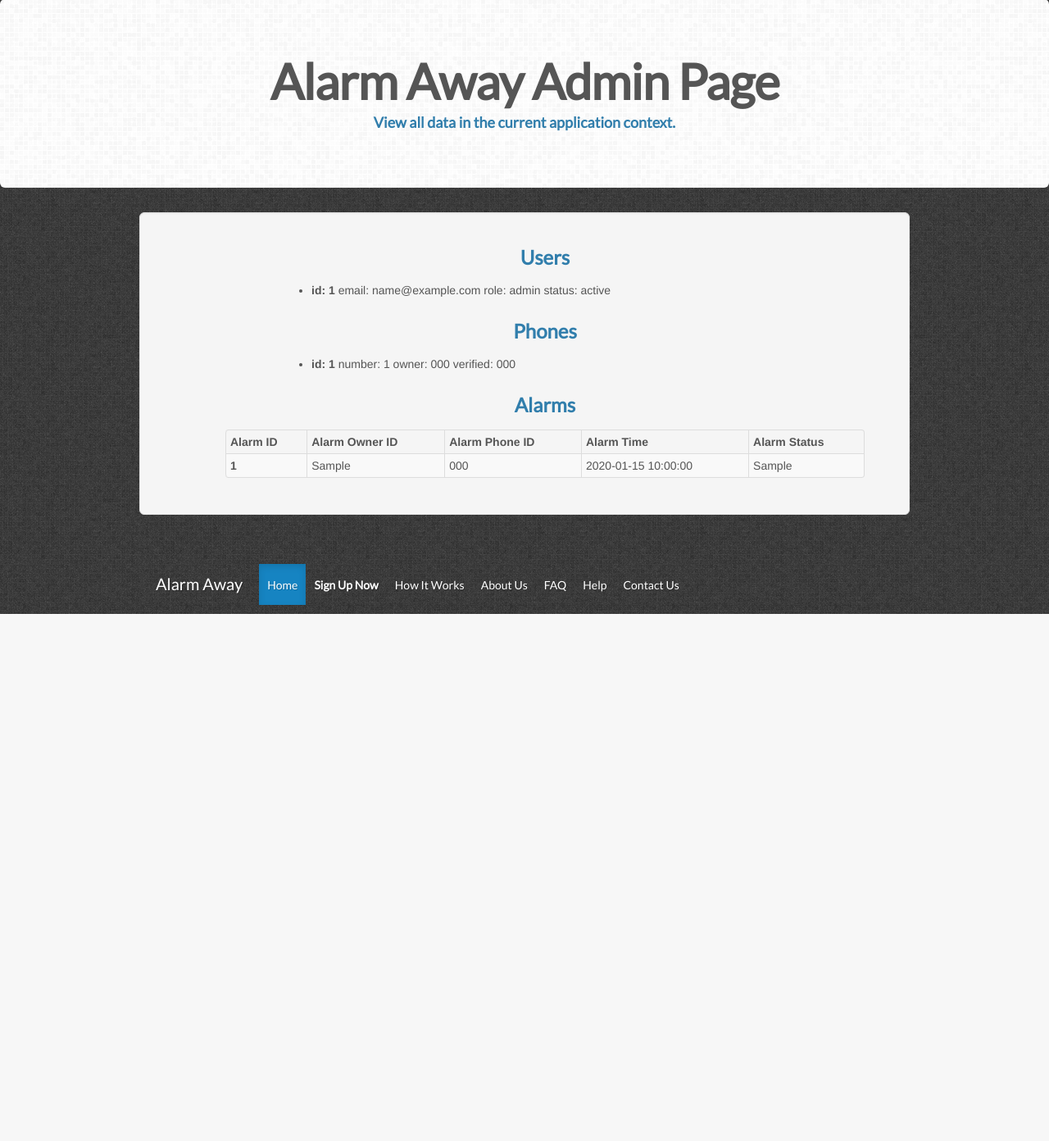
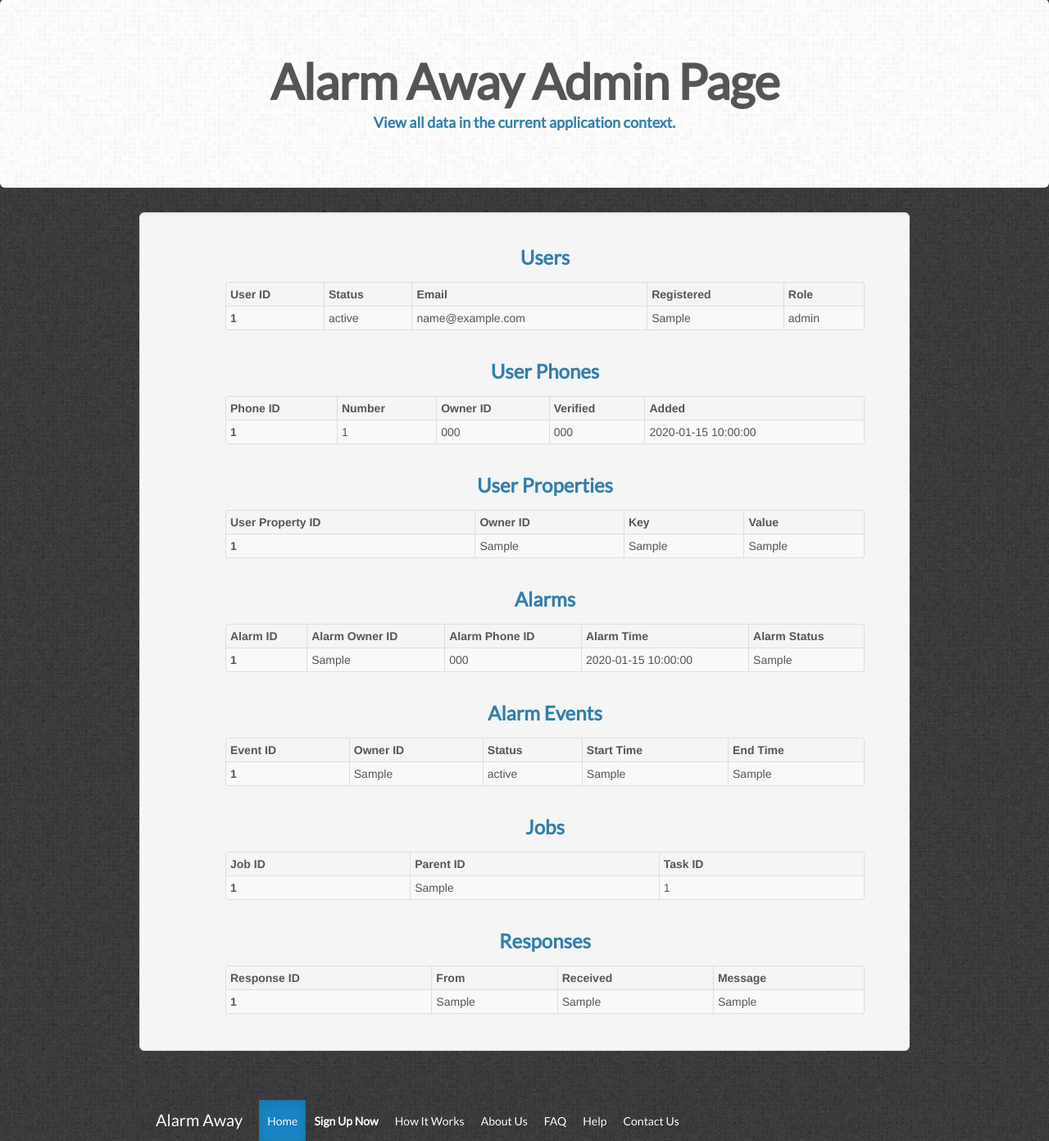
Before and after one commit to JRoszkow789/alarmaway, a Flask app: template templates/admin.html in a window 1280 px wide. Shown: the part 51-1443 px from the top of the page at 82% size. Before the commit the page ends 800 px from the top, so only its background shows below. Run offline with Flask 2, Linux system fonts and the light colour scheme; the template is opened without the code that fills it: most values are stand-ins (such as "Sample title", 1, 10 or a date in 2020); some libraries are stand-ins or nearby versions.

Commit message:
Updated Admin panel to show all data, including responses, jobs, and user_properties. Few other minor visual only tweaks.

```diff
--- a/alarmaway.py
+++ b/alarmaway.py
@@ -688,10 +688,13 @@ def admin_panel():
     alarms = query_db('select * from alarms')
     alarm_events = query_db('select * from alarm_events')
     user_phones = query_db('select * from user_phones')
+    user_properties = query_db('select * from user_properties')
     responses = query_db('select * from responses')
+    jobs = query_db('select * from job_index')
 
     return render_template('admin.html', users=users, phones=user_phones,
-        alarms=alarms, alarm_events=alarm_events, responses=responses)
+        alarms=alarms, alarm_events=alarm_events, responses=responses,
+        user_properties=user_properties, jobs=jobs)
 
 
 @app.route('/alarm/new', methods=['GET', 'POST'])
--- a/templates/admin.html
+++ b/templates/admin.html
@@ -4,33 +4,82 @@
 {% block content %}
 <div class="row well well-large major-container">
   <div class="row row-zero">
-    <div class="span8 offset2 t-left">
-      <h3 class="t-center">Users</h3>
-      <ul>
-      {% for user in users %}
-        <li>
-          <strong>id: {{ user.user_id }}</strong>
-          email: {{ user.user_email }}
-          role: {{ user.user_role }}
-          status: {{ user.user_status }}
-        </li>
-      {% endfor %}
-      </ul>
+    <div class="span10 offset1 t-left">
+      <table class="table table-bordered table-striped table-condensed">
+        <caption><h3 class="t-center">Users</h3></caption>
+        <thead>
+          <tr>
+            <th>User ID</th>
+            <th>Status</th>
+            <th>Email</th>
+            <th>Registered</th>
+            <th>Role</th>
+          </tr>
+        </thead>
+        <tbody>
+        {% for user in users %}
+          <tr>
+            <td><strong>{{ user.user_id }}</strong></td>
+            <td>{{ user.user_status }}</td>
+            <td>{{ user.user_email }}</td>
+            <td>{{ user.user_register }}</td>
+            <td>{{ user.user_role }}</td>
+          </tr>
+        {% endfor %}
+        </tbody>
+      </table>
     </div>
   </div>
   <div class="row row-zero">
-    <div class="span8 offset2 t-left">
-      <h3 class="t-center">Phones</h3>
-      <ul>
-      {% for phone in phones %}
-        <li>
-          <strong>id: {{ phone.phone_id }}</strong>
-          number: {{ phone.phone_number }}
-          owner: {{ phone.phone_owner }}
-          verified: {{ phone.phone_verified }}
-        </li>
-      {% endfor %}
-      </ul>
+    <div class="span10 offset1 t-left">
+      <table class="table table-bordered table-striped table-condensed">
+        <caption><h3 class="t-center">User Phones</h3></caption>
+        <thead>
+          <tr>
+            <th>Phone ID</th>
+            <th>Number</th>
+            <th>Owner ID</th>
+            <th>Verified</th>
+            <th>Added</th>
+          </tr>
+        </thead>
+        <tbody>
+        {% for phone in user_phones %}
+          <tr>
+            <td><strong>{{ phone.phone_id }}</strong></td>
+            <td>{{ phone.phone_number }}</td>
+            <td>{{ phone.phone_owner }}</td>
+            <td>{{ phone.phone_verified }}</td>
+            <td>{{ event.phone_added }}</td>
+          </tr>
+        {% endfor %}
+        </tbody>
+      </table>
+    </div>
+  </div>
+  <div class="row row-zero">
+    <div class="span10 offset1 t-left">
+      <table class="table table-bordered table-striped table-condensed">
+        <caption><h3 class="t-center">User Properties</h3></caption>
+        <thead>
+          <tr>
+            <th>User Property ID</th>
+            <th>Owner ID</th>
+            <th>Key</th>
+            <th>Value</th>
+          </tr>
+        </thead>
+        <tbody>
+        {% for prop in user_properties %}
+          <tr>
+            <td><strong>{{ prop.up_id }}</strong></td>
+            <td>{{ prop.up_user }}</td>
+            <td>{{ prop.up_key }}</td>
+            <td>{{ prop.up_value }}</td>
+          </tr>
+        {% endfor %}
+        </tbody>
+      </table>
     </div>
   </div>
   <div class="row row-zero">
@@ -60,5 +109,80 @@
       </table>
     </div>
   </div>
+  <div class="row row-zero">
+    <div class="span10 offset1 t-left">
+      <table class="table table-bordered table-striped table-condensed">
+        <caption><h3 class="t-center">Alarm Events</h3></caption>
+        <thead>
+          <tr>
+            <th>Event ID</th>
+            <th>Owner ID</th>
+            <th>Status</th>
+            <th>Start Time</th>
+            <th>End Time</th>
+          </tr>
+        </thead>
+        <tbody>
+        {% for event in alarm_events %}
+          <tr>
+            <td><strong>{{ event.event_id }}</strong></td>
+            <td>{{ event.event_owner }}</td>
+            <td>{{ event.event_status }}</td>
+            <td>{{ event.event_start }}</td>
+            <td>{{ event.event_end }}</td>
+          </tr>
+        {% endfor %}
+        </tbody>
+      </table>
+    </div>
+  </div>
+  <div class="row row-zero">
+    <div class="span10 offset1 t-left">
+      <table class="table table-bordered table-striped table-condensed">
+        <caption><h3 class="t-center">Jobs</h3></caption>
+        <thead>
+          <tr>
+            <th>Job ID</th>
+            <th>Parent ID</th>
+            <th>Task ID</th>
+          </tr>
+        </thead>
+        <tbody>
+        {% for job in jobs %}
+          <tr>
+            <td><strong>{{ job.job_id }}</strong></td>
+            <td>{{ job.job_parent }}</td>
+            <td>{{ job.job_task_id }}</td>
+          </tr>
+        {% endfor %}
+        </tbody>
+      </table>
+    </div>
+  </div>
+  <div class="row row-zero">
+    <div class="span10 offset1 t-left">
+      <table class="table table-bordered table-striped table-condensed">
+        <caption><h3 class="t-center">Responses</h3></caption>
+        <thead>
+          <tr>
+            <th>Response ID</th>
+            <th>From</th>
+            <th>Received</th>
+            <th>Message</th>
+          </tr>
+        </thead>
+        <tbody>
+        {% for resp in responses %}
+          <tr>
+            <td><strong>{{ resp.response_id }}</strong></td>
+            <td>{{ resp.response_from }}</td>
+            <td>{{ resp.response_received }}</td>
+            <td>{{ resp.response_msg }}</td>
+          </tr>
+        {% endfor %}
+        </tbody>
+      </table>
+    </div>
+  </div>
 </div>
 {% endblock %}
```
Also changed, not shown: templates/add-new-alarm.html (+8 -2 lines), templates/welcome.html (+6 -7 lines).
